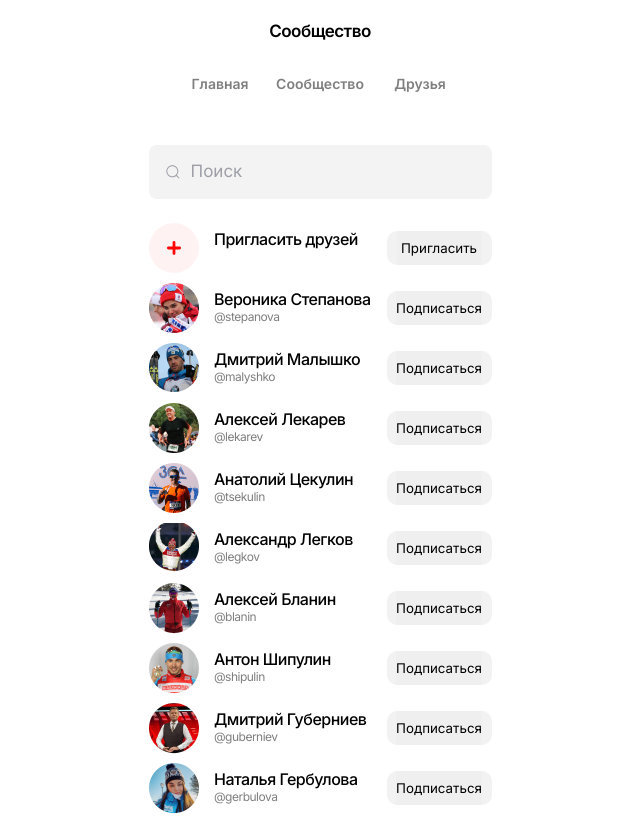
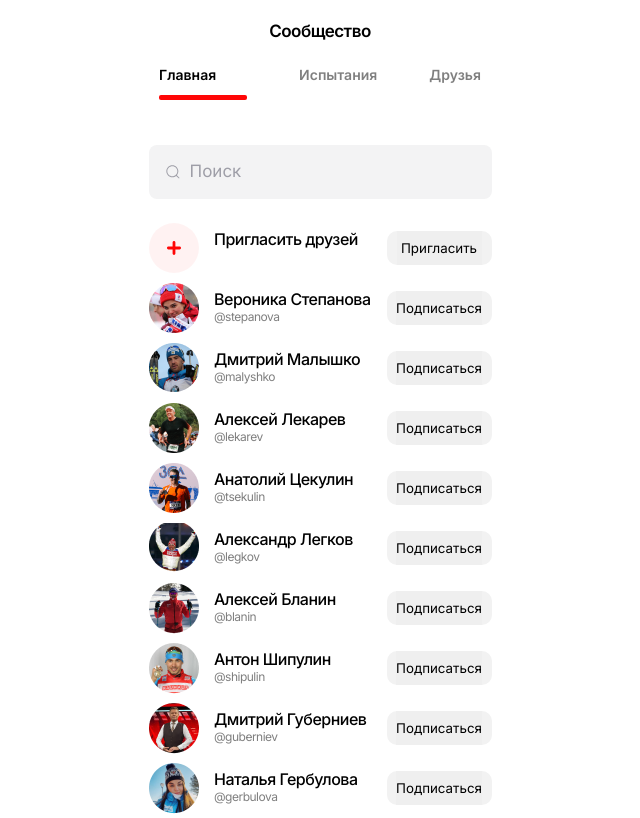
Before and after one commit to IvanRuzhcov/Physcult, a React (Create React App) app in the folder client/: page /friend in a window 1280 px wide. Shown: the whole page, without its empty margins (320-960 px from the left). Built offline with nearby package versions, Linux system fonts and the light colour scheme.

Commit message:
Fix: corrected CSS registration page

```diff
--- a/client/src/pages/App/App.tsx
+++ b/client/src/pages/App/App.tsx
@@ -23,7 +23,7 @@ function App() {
         <Route path="/auth" element={<AuthorizationPage />} />
         <Route path="/reg" element={<RegistrationPage />} />
         <Route path="/main" element={<MainPage />} />
-        <Route path="/test" element={<TrialsPage/>}/>
+        <Route path="/trials" element={<TrialsPage/>}/>
         <Route path="/friend" element={<FriendsPage/>}/>
         <Route path="/news" element={<NewsFeed />} />
         <Route path="/profile" element={<PersonalPage />} />
--- a/client/src/pages/Main/FriendsPage/FriendsPage.tsx
+++ b/client/src/pages/Main/FriendsPage/FriendsPage.tsx
@@ -1,4 +1,4 @@
-import React from 'react'
+import React, {useState} from 'react'
 import styles from './css/FriendsPage.module.css';
 import stepanova from '../../../assets/stepan.png';
 import malyshko from '../../../assets/malyshk.png';
@@ -13,7 +13,17 @@ import gerbulova from '../../../assets/gerbulova.png';
 
 
 export default function FriendsPage():JSX.Element {
+  const [activeBtn, setActiveBtn] = useState('main');
 
+  const handleMain = () => {
+    setActiveBtn('main');
+  };
+  const handleTests = () => {
+    setActiveBtn('test');
+  };
+  const handleFriends = () => {
+    setActiveBtn('friend');
+  };
 
   return (
     <main className={styles.conteiner}>
@@ -22,13 +32,56 @@ export default function FriendsPage():JSX.Element {
         <span className={styles.headline}>Сообщество</span>
       </div>
 
-      <nav className={styles.navigation}>
-          <div className={styles.menu}>
-            <div className={styles.link}>Главная</div>
-            <div className={styles.link}>Сообщество</div>
-            <div className={styles.link}>Друзья</div>
+      <div className={styles.user_navbar}>
+          <div className={styles.publications_box} onClick={handleMain}>
+            <div
+              className={
+                activeBtn === 'main'
+                  ? styles.on_publications
+                  : styles.off_publications
+              }
+            >
+              Главная
+            </div>
+            <div
+              className={
+                activeBtn === 'main' ? styles.active_line : styles.line
+              }
+            ></div>
           </div>
-      </nav>
+          <div className={styles.progress_box} onClick={handleTests}>
+            <div
+              className={
+                activeBtn === 'test'
+                  ? styles.on_progress
+                  : styles.off_progress
+              }
+            >
+              Испытания
+            </div>
+            <div
+              className={
+                activeBtn === 'test' ? styles.active_line : styles.line
+              }
+            ></div>
+          </div>
+          <div className={styles.friend_box} onClick={handleFriends}>
+            <div
+              className={
+                activeBtn === 'friend'
+                  ? styles.on_friend
+                  : styles.off_friend
+              }
+            >
+              Друзья
+            </div>
+            <div
+              className={
+                activeBtn === 'friend' ? styles.active_line : styles.line
+              }
+            ></div>
+          </div>
+        </div>
 
 
       <div className={styles.input_conteiner}>
--- a/client/src/pages/Main/FriendsPage/css/FriendsPage.module.css
+++ b/client/src/pages/Main/FriendsPage/css/FriendsPage.module.css
@@ -27,34 +27,55 @@
     letter-spacing: -0.5px;
   }
 
-  .menu {
+  .user_navbar {
     display: flex;
     justify-content: center;
-      align-items: center;
-      gap: 12px;
+    margin-top: 17px;
   }
 
-  .link {
-      display: flex;
-      justify-content: center;
-      align-items: center;
-      width: 88px;
-      height: 34px;
-      color: rgba(0, 0, 0, 0.50);
+  .publications_box:not(:last-child) {
+    margin-right: 52px;
+  }
+
+  .progress_box:not(:last-child) {
+    margin-right: 52px;
+  }
+
+  .on_publications .on_progress .on_friend {
+    color: var(--black, #000);
     font-size: 14px;
     font-style: normal;
     font-weight: 600;
     line-height: normal;
   }
 
-  .link:hover {
-      text-decoration: underline solid #ff0606;
-      text-underline-offset: 10px;
-      text-decoration-thickness: 5px;
-      transition: .3s;
-      border-radius: 5px;
+  .on_publications,
+  .on_progress,
+  .on_friend {
+    color: var(--black, #000);
+    font-size: 14px;
+    font-style: normal;
+    font-weight: 600;
+    line-height: normal;
   }
 
+  .off_publications,
+  .off_progress,
+  .off_friend {
+    color: rgba(0, 0, 0, 0.5);
+    font-size: 14px;
+    font-style: normal;
+    font-weight: 600;
+    line-height: normal;
+  }
+
+  .active_line {
+    margin: 12px auto 0px;
+    width: 88px;
+    height: 5px;
+    border-radius: 2px;
+    background: var(--red, #ff0606);
+  }
 
   .input_conteiner {
       display: flex;
@@ -77,7 +98,7 @@
     line-height: 28px;
     padding: 0 1rem;
     padding-left: 2.5rem;
-    border: 2px solid transparent;
+    border: 1px solid transparent;
     border-radius: 8px;
     outline: none;
     background-color: #f3f3f4;
--- a/client/src/pages/Onboarding/Authorization/css/AuthorizationPage.module.css
+++ b/client/src/pages/Onboarding/Authorization/css/AuthorizationPage.module.css
@@ -50,7 +50,7 @@
 }
 
 .input {
-  width: 305px;
+  width: 345px;
   padding: 1rem;
   margin-top: 10px;
   border-radius: 1rem;
--- a/client/src/pages/Onboarding/OnbordingPage/css/OnboardingPage.module.css
+++ b/client/src/pages/Onboarding/OnbordingPage/css/OnboardingPage.module.css
@@ -6,10 +6,10 @@
 
 .image_container {
     position: relative;
-    height: 100vh; /* 100% высоты окна просмотра */
+    height: 100vh;
     background-image: url('../../../../assets/onboardingimage2.jpeg');
-    background-size: cover; /* Изображение занимает всю доступную область */
-    background-position: center; /* Центрирование изображения */
+    background-size: cover;
+    background-position: center;
     display: flex;
     align-items: center;
     justify-content: center;
@@ -27,7 +27,7 @@
     z-index: 1;
     text-align: center;
     color: white;
-    margin-top: 600px;
+    margin-top: 550px;
   }
 
   .btn {
@@ -40,4 +40,11 @@
     border: none;
     font-weight: 500;
     letter-spacing: -0.18px;
+    cursor: pointer;
+    box-shadow: 0px 155px 62px rgba(0, 0, 0, 0.01), 0px 87px 52px rgba(0, 0, 0, 0.05), 0px 39px 39px rgba(0, 0, 0, 0.09), 0px 10px 21px rgba(0, 0, 0, 0.1), 0px 0px 0px rgba(0, 0, 0, 0.1);
+    transition: all 0.8s cubic-bezier(0.15, 0.83, 0.66, 1);
   }
+
+  .btn:hover {
+    transform: scale(1.03);
+  }
--- a/client/src/pages/Onboarding/RegistrationPage/RegistrationPage.tsx
+++ b/client/src/pages/Onboarding/RegistrationPage/RegistrationPage.tsx
@@ -37,19 +37,22 @@ export default function RegistrationPage():JSX.Element {
 
         <form className={styles.form}>
            <h3 className={styles.form_title}>Регистрация</h3>
+
            <div className={styles.input_container}>
              <input className={styles.input} type="email" placeholder="E-mail"/>
              <span></span>
            </div>
+
            <div className={styles.input_container}>
              <input className={styles.input} type="password" placeholder="Пароль"/>
            </div>
+
            <div className={styles.input_container}>
              <input className={styles.input} type="password" placeholder="Повторите пароль"/>
            </div>
 
            <div className={styles.recomendation}>
-           <p><svg xmlns="http://www.w3.org/2000/svg" width="16" height="16" viewBox="0 0 16 16" fill="none">
+               <p><svg xmlns="http://www.w3.org/2000/svg" width="16" height="16" viewBox="0 0 16 16" fill="none">
                <path d="M6 8.5L7.5 10L10 6.5M14 8C14 8.78793 13.8448 9.56815 13.5433 10.2961C13.2417 11.0241 12.7998 11.6855 12.2426 12.2426C11.6855 12.7998 11.0241 13.2417 10.2961 13.5433C9.56815 13.8448 8.78793 14 8 14C7.21207 14 6.43185 13.8448 5.7039 13.5433C4.97595 13.2417 4.31451 12.7998 3.75736 12.2426C3.20021 11.6855 2.75825 11.0241 2.45672 10.2961C2.15519 9.56815 2 8.78793 2 8C2 6.4087 2.63214 4.88258 3.75736 3.75736C4.88258 2.63214 6.4087 2 8 2C9.5913 2 11.1174 2.63214 12.2426 3.75736C13.3679 4.88258 14 6.4087 14 8Z" stroke="black" stroke-linecap="round" stroke-linejoin="round"/>
                </svg>Не менее 6-ти знаков</p>
                <p><svg xmlns="http://www.w3.org/2000/svg" width="16" height="16" viewBox="0 0 16 16" fill="none">
@@ -58,13 +61,19 @@ export default function RegistrationPage():JSX.Element {
                <p><svg xmlns="http://www.w3.org/2000/svg" width="16" height="16" viewBox="0 0 16 16" fill="none">
                <path d="M6 8.5L7.5 10L10 6.5M14 8C14 8.78793 13.8448 9.56815 13.5433 10.2961C13.2417 11.0241 12.7998 11.6855 12.2426 12.2426C11.6855 12.7998 11.0241 13.2417 10.2961 13.5433C9.56815 13.8448 8.78793 14 8 14C7.21207 14 6.43185 13.8448 5.7039 13.5433C4.97595 13.2417 4.31451 12.7998 3.75736 12.2426C3.20021 11.6855 2.75825 11.0241 2.45672 10.2961C2.15519 9.56815 2 8.78793 2 8C2 6.4087 2.63214 4.88258 3.75736 3.75736C4.88258 2.63214 6.4087 2 8 2C9.5913 2 11.1174 2.63214 12.2426 3.75736C13.3679 4.88258 14 6.4087 14 8Z" stroke="black" stroke-linecap="round" stroke-linejoin="round"/>
                </svg>Содержит спецсимволы</p>
-               <p className={styles.agreement}>Продолжая, вы соглашаетесь с условиями<br/> наших юридических документов.</p>
+
+               <div className={styles.agr}>
+               <p className={styles.agreement}>Продолжая, вы соглашаетесь с условиями наших <ins>юридических документов</ins>.</p>
+               </div>
+
            </div>
 
            <button type="submit" className={styles.submit}>
            Зарегистрироваться
            </button>
+
            </form>
+
         </div>
   )
 }
--- a/client/src/pages/Onboarding/RegistrationPage/css/RegistrationPage.module.css
+++ b/client/src/pages/Onboarding/RegistrationPage/css/RegistrationPage.module.css
@@ -50,7 +50,7 @@
   }
 
   .input {
-    width: 305px;
+    width: 345px;
     padding: 1rem;
     margin-top: 10px;
     border-radius: 1rem;
@@ -62,6 +62,8 @@
       display: flex;
       flex-direction: column;
       align-items: flex-start;
+      gap: 15px;
+      margin-top: 20px;
   }
 
   .recomendation p {
@@ -69,10 +71,20 @@
       font-weight: 400;
   }
 
+  .agr {
+    width: 285px;
+    height: 58px;
+    display: flex;
+    justify-content: center;
+    align-items: center;
+    margin-left: 30px;
+  }
+
   .agreement {
       font-size: 12px;
       font-weight: 400;
       color: rgba(0, 0, 0, 0.40);
+      margin: 12px;
   }
 
   .submit {
```
Also changed, not shown: client/src/pages/Onboarding/Authorization/AuthorizationPage.tsx (+2 -0 lines). Lines whose indentation alone changed are shown as unchanged.
